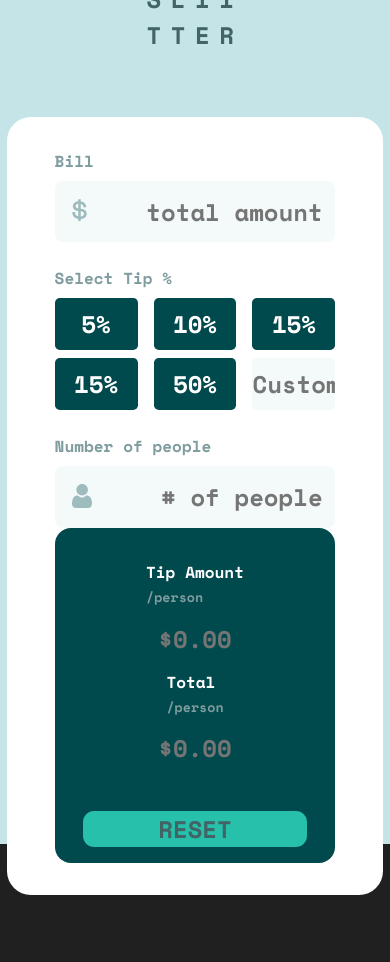
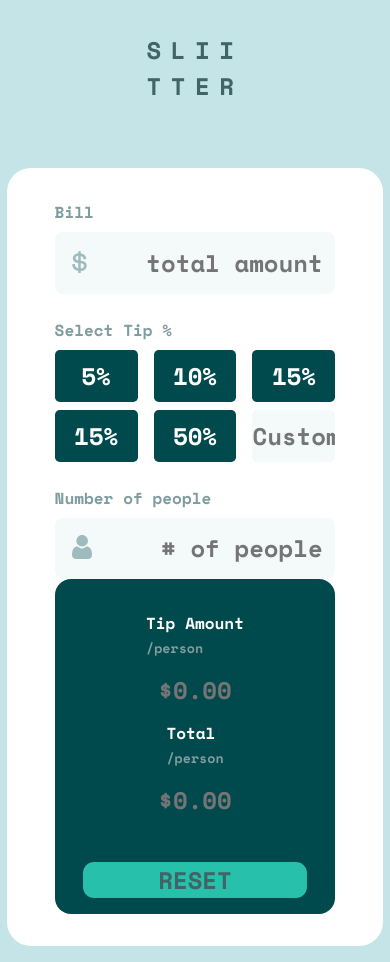
Before and after one commit to Saoma1/tip-calculator-app-main, a plain HTML site: page index.html in a window 390 px wide. Before the commit the page ends 895 px from the top, so only its background shows below. Drawn offline with nearby package versions, Linux system fonts and the light colour scheme.

Commit message:
fixed small screen overflow

```diff
--- a/style/_main.scss
+++ b/style/_main.scss
@@ -1,5 +1,6 @@
 main {
   width: 60%;
+  // max-height: 100vh;
   background-color: $White;
   border-radius: 1.5rem;
   padding: 2rem;
@@ -153,6 +154,10 @@ input {
 }
 
 @media (max-width: 1230px) {
+  .container {
+    height: 100%!important;
+    padding-bottom: 1rem;
+  }
   .title {
     margin-top: 2rem;
     margin-bottom: 4rem!important;
@@ -169,6 +174,7 @@ input {
 @media (max-width: 1000px) {
   .container {
     width: 100%!important;
+    height: 100%!important;
   }
   main {
     width: 80%;
```
Also changed, not shown: style/style.css, 1 other file.
